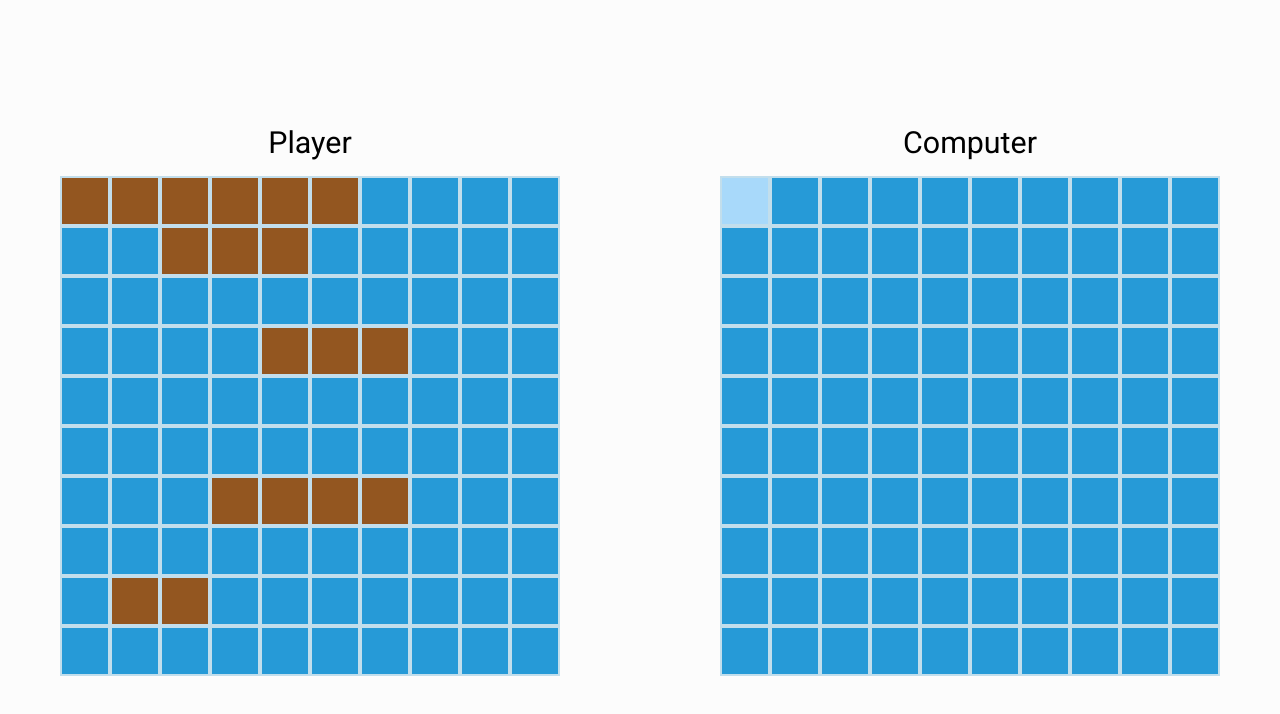
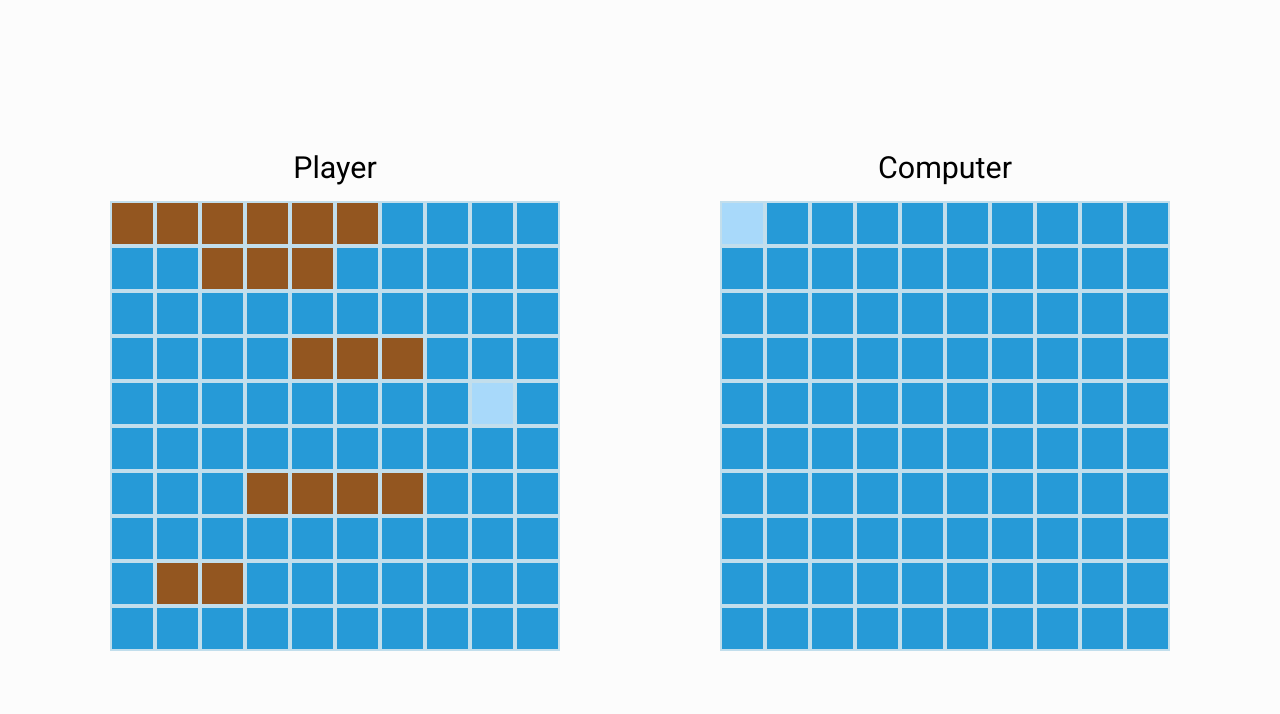
Before and after one commit to Nzha/battleship, a website built with webpack: page dist/index.html in a window 1280 px wide. Both pictures are taken after a click on the element 745 px from the left and 200 px from the top of the page. Built offline with nearby package versions, Linux system fonts and the light colour scheme.

Commit message:
Display attacks from both players

```diff
--- a/src/DOM.js
+++ b/src/DOM.js
@@ -11,7 +11,7 @@ const displayGameboard = () => {
       for (let j = 0; j < board[i].length; j++) {
         const pos = document.createElement('div');
         pos.classList.add(`${boardDiv.className}`, `pos`);
-        pos.setAttribute('data-coords', `[${i}, ${j}]`);
+        pos.setAttribute('data-coords', `[${i},${j}]`);
         if (visible && board[i][j]) pos.style.backgroundColor = '#935620';
         boardDiv.appendChild(pos);
       }
@@ -33,17 +33,34 @@ const displayPlayerNames = ((player1 = 'Player', player2 = 'Computer') => {
 const playerAttacks = () => {
   const computerPos = document.querySelectorAll('.player2-board.pos');
   computerPos.forEach((computerPos) =>
-    computerPos.addEventListener('click', displayAttack)
+    computerPos.addEventListener('click', playerRound)
   );
 
-  function displayAttack(e) {
+  function playerRound(e) {
     // Use JSON.parse to convert '[x, y]' from string to array
     let coords = JSON.parse(e.target.dataset.coords);
-    let result = game.computerBoard.receiveAttack(coords);
-    if (result.includes('hit')) {
+    let playerAttack = game.player.attack(coords);
+    displayAttack(e, playerAttack);
+
+    let computerAttack = game.computer.attack();
+    displayAttack(e, computerAttack);
+  }
+};
+
+const displayAttack = (e, attack) => {
+  if (attack.includes('Player1')) {
+    if (attack.includes('hit')) {
       e.target.style.backgroundColor = '#bc1f2a';
     } else {
       e.target.style.backgroundColor = '#a8d9fa';
+    }
+  } else {
+    let coords = attack.slice(-5);
+    const playerPos = document.querySelector(`[data-coords="${coords}"]`);
+    if (attack.includes('hit')) {
+      playerPos.style.backgroundColor = '#bc1f2a';
+    } else {
+      playerPos.style.backgroundColor = '#a8d9fa';
     }
   }
 };
--- a/src/player.js
+++ b/src/player.js
@@ -2,7 +2,7 @@ import { randNewPos } from "./gameboard";
 
 const Player = (name, ennemyGameboard) => {
   const attack = (coords = randNewPos(ennemyGameboard.board)) => {
-    return ennemyGameboard.receiveAttack(coords);
+    return `${name}: ${ennemyGameboard.receiveAttack(coords)} at [${coords}]`;
   };
   return { name, ennemyGameboard, attack };
 };
--- a/src/style.css
+++ b/src/style.css
@@ -66,8 +66,8 @@ header {
 [class="player2-board"] {
   background-color: #269ad7;
   display: grid;
-  width: 500px;
-  height: 500px;
+  width: 450px;
+  height: 450px;
   display: grid;
   grid-template-columns: repeat(10, 1fr);
   grid-template-rows: repeat(10, 1fr);
```
Also changed, not shown: dist/main.js, 1 other file.
